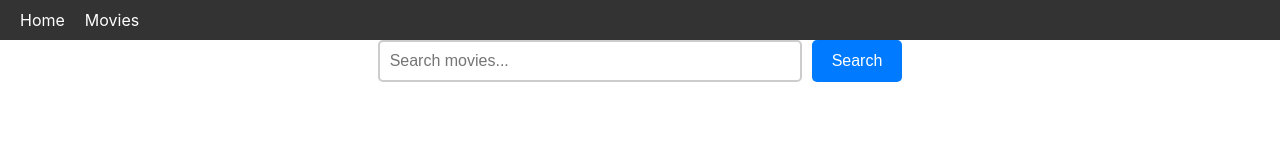
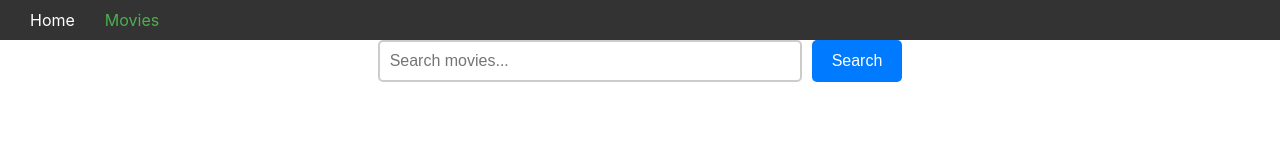
Before and after one commit to stdev33/goit-react-woolf-hw-05-movies, a React (Create React App) app: page /movies in a window 1280 px wide. Shown: the top 160 px of the page. Built offline with nearby package versions, Linux system fonts and the light colour scheme.

Commit message:
use NavLink in header to style the link to active page

```diff
--- a/src/components/Header/Header.jsx
+++ b/src/components/Header/Header.jsx
@@ -1,5 +1,5 @@
 import React from 'react';
-import { Link } from 'react-router-dom';
+import { NavLink } from 'react-router-dom';
 import css from './Header.module.css';
 
 const Header = () => {
@@ -8,10 +8,25 @@
       <nav>
         <ul className={css.navList}>
           <li className={css.navItem}>
-            <Link to="/">Home</Link>
+            <NavLink
+              to="/"
+              exact="true"
+              className={({ isActive }) =>
+                isActive ? css.activeLink : css.link
+              }
+            >
+              Home
+            </NavLink>
           </li>
           <li className={css.navItem}>
-            <Link to="/movies">Movies</Link>
+            <NavLink
+              to="/movies"
+              className={({ isActive }) =>
+                isActive ? css.activeLink : css.link
+              }
+            >
+              Movies
+            </NavLink>
           </li>
         </ul>
       </nav>
--- a/src/components/Header/Header.module.css
+++ b/src/components/Header/Header.module.css
@@ -16,3 +16,18 @@
   color: white;
   text-decoration: none;
 }
+
+.link {
+  text-decoration: none;
+  color: #fff;
+  padding: 10px;
+  transition: color 0.3s ease;
+}
+
+.link:hover {
+  color: #ccc;
+}
+
+.navItem .activeLink {
+  color: #4caf50;
+}
```
